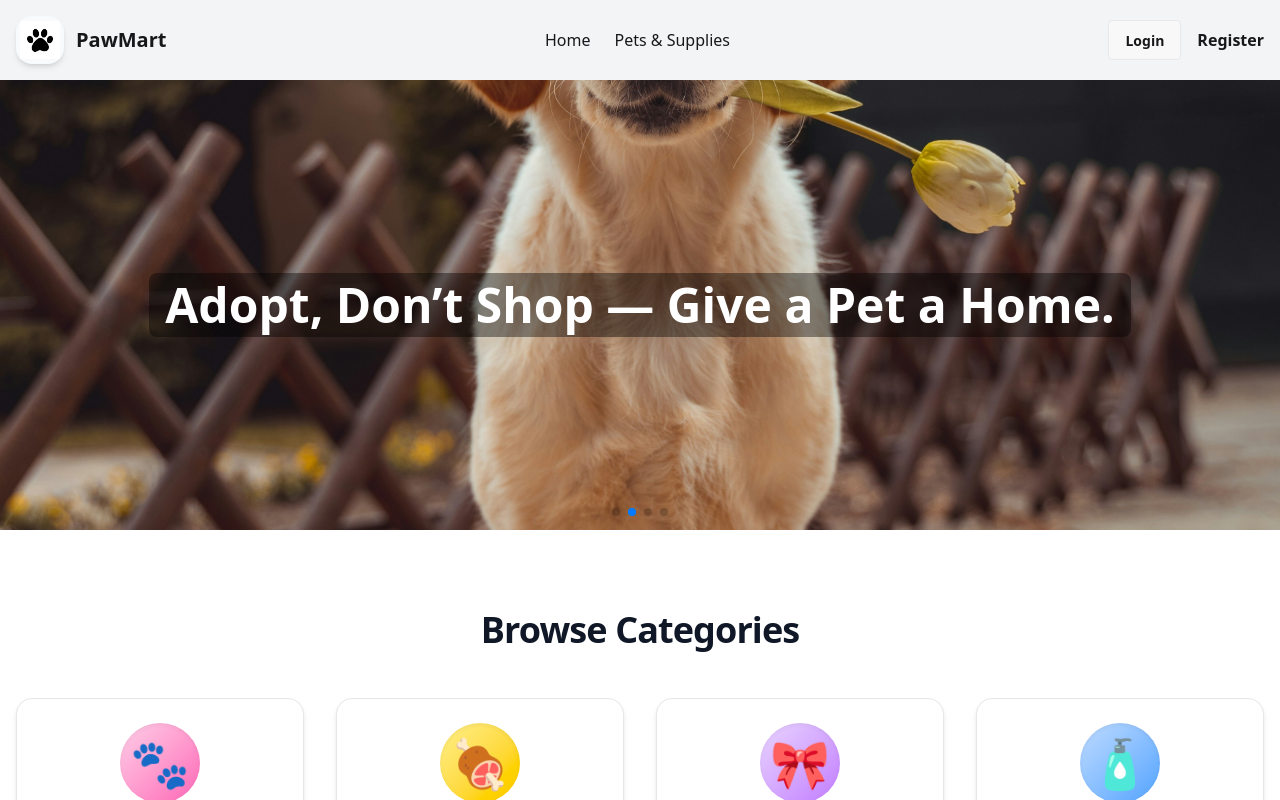
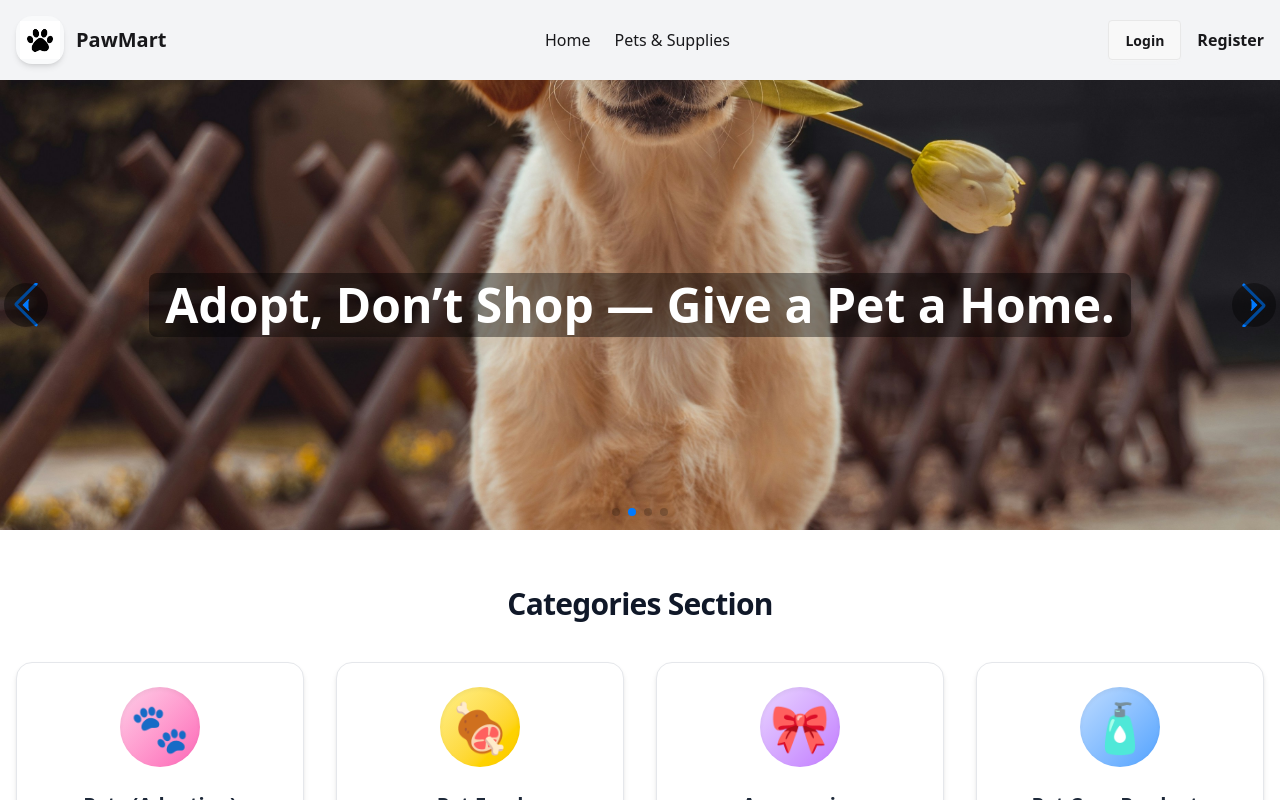
Before and after one commit to moonrimajannat/B12-A10-PawMart-client-side, a React (Vite) app: page / in a window 1280 px wide. Shown: the top 800 px of the page. Built offline with nearby package versions, Linux system fonts and the light colour scheme; no server answers.

Commit message:
Completed the banner section

```diff
--- a/src/Components/Banner.jsx
+++ b/src/Components/Banner.jsx
@@ -1,53 +1,70 @@
 import { Swiper, SwiperSlide } from "swiper/react";
-import { Autoplay, Pagination } from "swiper/modules";
-import dogPhoto from "../assets/photo-1a.jpeg"
-import dogPhoto2 from "../assets/photo-1b.jpg"
-import dogPhoto3 from "../assets/photo-1c.jpeg"
-import dogPhoto4 from "../assets/photo-1d.jpeg"
+import { Autoplay, Pagination, Navigation } from "swiper/modules";
+import {ChevronLeft,ChevronRight} from "lucide-react";
+
+import dogPhoto from "../assets/photo-1a.jpeg";
+import dogPhoto2 from "../assets/photo-1b.jpg";
+import dogPhoto3 from "../assets/photo-1c.jpeg";
+import dogPhoto4 from "../assets/photo-1d.jpeg";
+
 import "swiper/css";
 import "swiper/css/pagination";
+import "swiper/css/navigation";
 
 export default function Banner() {
   return (
-    <section className="w-full">
+    <section className="w-full relative">
+      <div className="absolute inset-0 z-10 flex items-center justify-between px-4 pointer-events-none">
+        <button
+          className="swiper-button-prev text-white bg-black/40 p-3 rounded-full pointer-events-auto"
+        >
+          <ChevronLeft size={28} />
+        </button>
+
+        <button
+          className="swiper-button-next text-white bg-black/40 p-3 rounded-full pointer-events-auto"
+        >
+          <ChevronRight size={28} />
+        </button>
+      </div>
+
       <Swiper
-        modules={[Autoplay, Pagination]}
+        modules={[Autoplay, Pagination, Navigation]}
         autoplay={{ delay: 3000 }}
         loop={true}
         pagination={{ clickable: true }}
+        navigation={{
+          nextE1: ".swiper-button-next",
+          prevE1: ".swiper-button-prev",
+        }}
         className="w-full h-[350px] md:h-[450px] overflow-hidden"
       >
-
         <SwiperSlide>
           <div
             className="w-full h-full bg-cover bg-center flex items-center justify-center"
-            style={{
-            backgroundImage: `url(${dogPhoto})`,
-           }}
-           >
+            style={{ backgroundImage: `url(${dogPhoto})` }}
+          >
             <h2 className="text-white text-3xl md:text-5xl font-bold bg-black/40 px-4 py-2 rounded-lg">
               Find Your Furry Friend Today!
             </h2>
           </div>
         </SwiperSlide>
+
         <SwiperSlide>
           <div
             className="w-full h-full bg-cover bg-center flex items-center justify-center"
-            style={{
-              backgroundImage:`url(${dogPhoto2})`,
-            }}
+            style={{ backgroundImage: `url(${dogPhoto2})` }}
           >
             <h2 className="text-white text-3xl md:text-5xl font-bold bg-black/40 px-4 py-2 rounded-lg">
               Adopt, Don’t Shop — Give a Pet a Home.
             </h2>
           </div>
         </SwiperSlide>
+
         <SwiperSlide>
           <div
             className="w-full h-full bg-cover bg-center flex items-center justify-center"
-            style={{
-              backgroundImage:`url(${dogPhoto3})`,
-            }}
+            style={{ backgroundImage: `url(${dogPhoto3})` }}
           >
             <h2 className="text-white text-3xl md:text-5xl font-bold bg-black/40 px-4 py-2 rounded-lg">
               Because Every Pet Deserves Love and Care.
@@ -58,9 +75,7 @@ export default function Banner() {
         <SwiperSlide>
           <div
             className="w-full h-full bg-cover bg-center flex items-center justify-center"
-            style={{
-              backgroundImage:`url(${dogPhoto4})`,
-            }}
+            style={{ backgroundImage: `url(${dogPhoto4})` }}
           >
             <h2 className="text-white text-3xl md:text-5xl font-bold bg-black/40 px-4 py-2 rounded-lg">
               Happy Owners. Happy Pets. Happy Homes.
--- a/src/Components/CategorySection.jsx
+++ b/src/Components/CategorySection.jsx
@@ -32,9 +32,9 @@ export default function CategorySection() {
   ];
 
   return (
-    <section className="container mx-auto px-4 mt-20">
-      <h2 className="text-3xl md:text-4xl font-extrabold text-gray-900 text-center mb-12 tracking-tight">
-        Browse Categories
+    <section className="container mx-auto px-4 mt-14">
+      <h2 className="text-2xl md:text-3xl font-bold text-gray-900 text-center mb-10 tracking-tight">
+        Categories Section
       </h2>
 
       <div className="grid grid-cols-1 sm:grid-cols-2 lg:grid-cols-4 gap-8">
```
Also changed, not shown: 2 other files (tests, documents, lock files or other folders).
